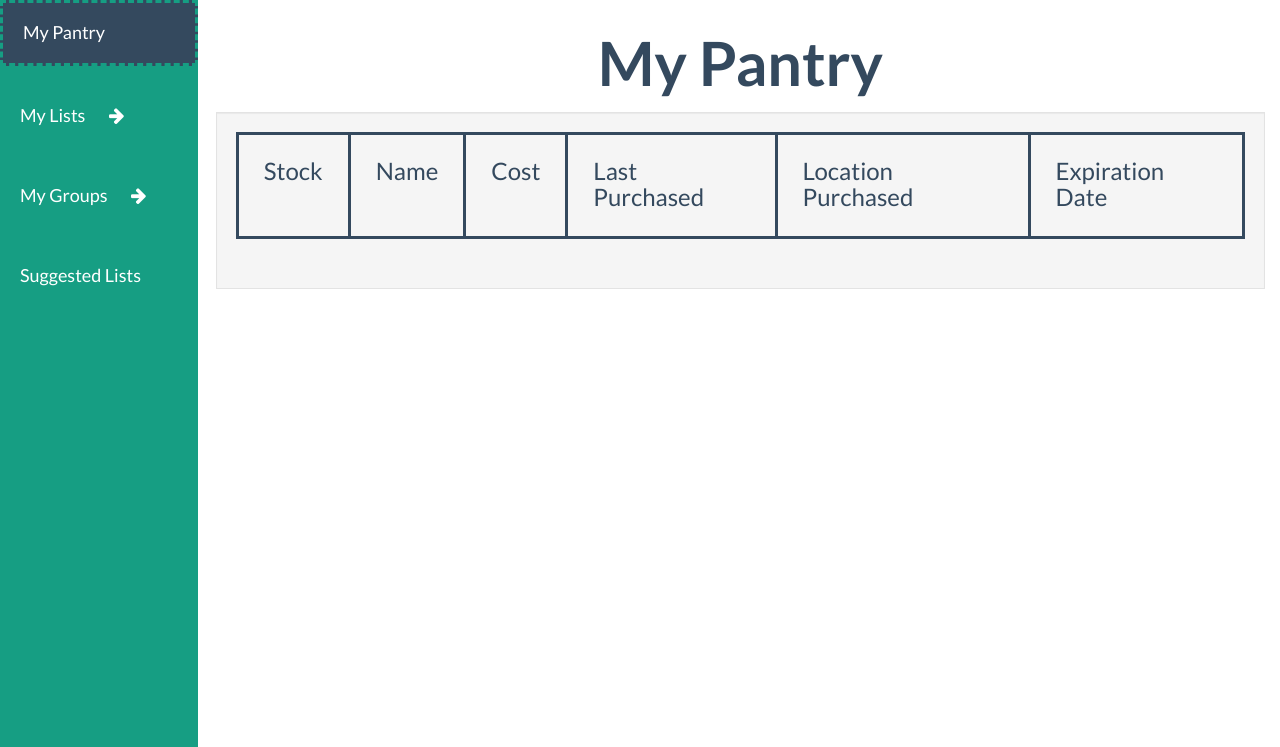
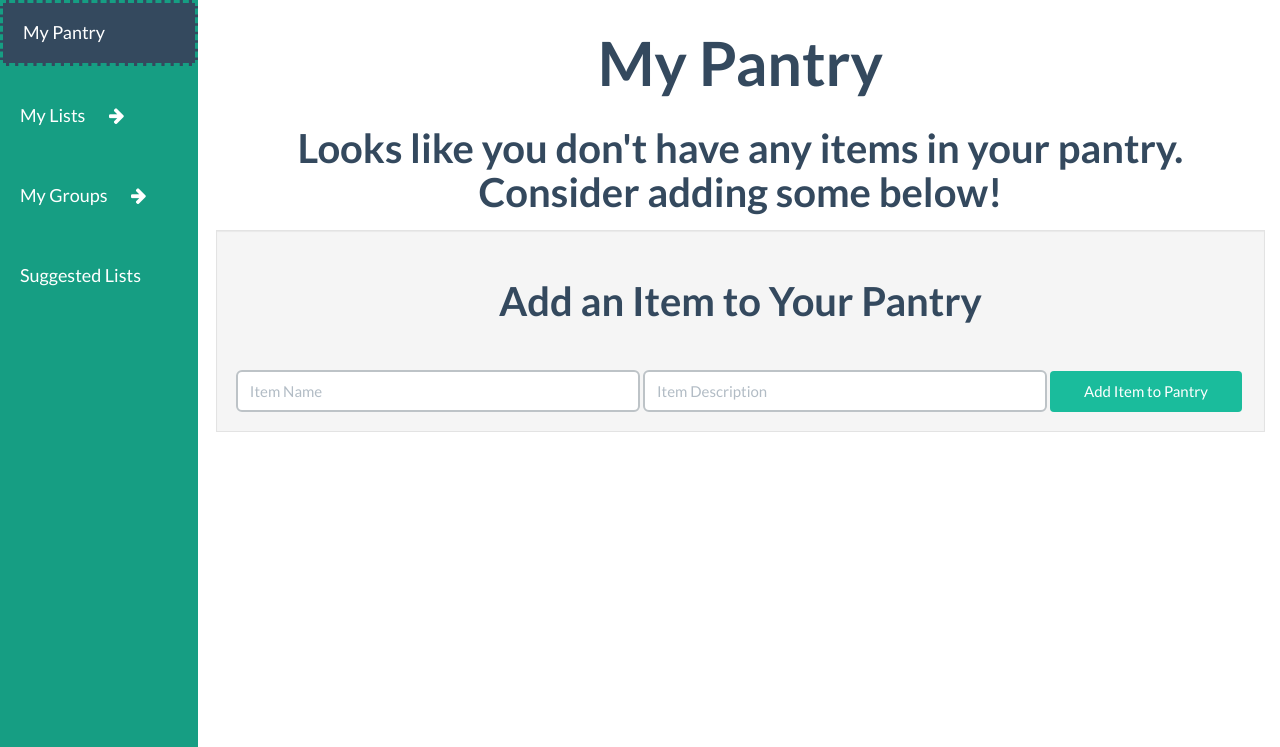
Before and after one commit to Ragnyll/FridgeFiller, a Django app: page /pantry/ in a window 1280 px wide. Shown: the part 53-800 px from the top of the page. Run offline with Django 3.2, Linux system fonts and the light colour scheme; the visitor is signed in with stand-in values (Sample User, id 1); data comes from the database, SQL or seed files in the repository; data that the repository does not hold is empty; some libraries are stand-ins or nearby versions.

Commit message:
Redesign pantry page a bit, and allow user to add new items to their pantry

```diff
--- a/fridgefiller/lists/models.py
+++ b/fridgefiller/lists/models.py
@@ -103,6 +103,9 @@ class ItemDetail(models.Model):
     def get_cost(self):
         if self.cost == int(self.cost):
             self.cost = int(self.cost)
+
+        if self.cost == 0:
+            return "---"
         return self.cost
 
     def get_amount(self):
--- /dev/null
+++ b/fridgefiller/lists/templates/lists/_add_item_to_pantry_form.html
@@ -0,0 +1,11 @@
+<div class="well">
+  <h3 class="text-center">Add {% if pantry_items.all %}Another{% else %}an{% endif %} Item to Your Pantry</h3>
+  <br>
+  <form class="form-inline" method="POST" action="{% url 'add-item-to-pantry' %}">
+    {% csrf_token %}
+    <input type="hidden" name="from_url" value="/pantry/">
+    <input type="text" class="form-control" id="add-item-to-pantry-name" name="add-item-to-pantry-name" placeholder="Item Name">
+    <input type="text" class="form-control" id="add-item-to-pantry-description" name="add-item-to-pantry-desc" placeholder="Item Description">
+    <input type="submit" class="btn btn-primary" id="add-item-to-pantry-button" value="Add Item to Pantry">
+  </form>
+</div>
--- a/fridgefiller/lists/templates/lists/_add_or_edit_item_to_pantry_form.html
+++ b/fridgefiller/lists/templates/lists/_add_or_edit_item_to_pantry_form.html
@@ -1,6 +1,7 @@
 {% if item.name not in user_pantry_item_names %}
   <form method="POST" id="add-item-to-pantry-form" action="{% url 'add-item-to-pantry' %}">
     {% csrf_token %}
+    <input type="hidden" name="from_url" value="/lists/">
     <input type="hidden" name="list_id" value="{{ list.id }}">
     <input type="hidden" name="add-item-to-pantry-name" value="{{ item.name }}">
     <input type="hidden" name="add-item-to-pantry-desc" value="{{ item.description }}">
--- a/fridgefiller/lists/templates/lists/lists.html
+++ b/fridgefiller/lists/templates/lists/lists.html
@@ -17,7 +17,6 @@
     #new-item-save {
         float: right;
     }
-
     #new-item-name {
         width: 43%;
     }
--- a/fridgefiller/lists/templates/lists/pantry.html
+++ b/fridgefiller/lists/templates/lists/pantry.html
@@ -5,7 +5,7 @@
 {% endblock %}
 
 {% block style %}
-  <style>
+  <style type="text/css">
     h4 {
         display: inline;
         vertical-align: middle;
@@ -14,71 +14,98 @@
         border: 3px solid;
         border-collapse: collapse;
     }
+    #edit-item-in-pantry-cost, #edit-item-in-pantry-stock, #edit-item-in-pantry-unit {
+        width: 10%;
+    }
+    .btn {
+        vertical-align: middle;
+    }
+    h4, h6, h2 {
+        display: inline;
+        vertical-align: middle;
+    }
+    #add-item-to-pantry-name, #add-item-to-pantry-description {
+        width: 40%;
+    }
+    #add-item-to-pantry-button {
+        width: 19%;
+    }
+    .alert {
+        display: flex;
+    }
+    .pantry-item:hover {
+        border: 1px solid #169E83;
+    }
   </style>
 {% endblock %}
-
-
 
 {% block content %}
   <h1 class="text-center">My Pantry</h1>
 
-  <div class="well">
-    <table class="table table-borderless">
-      <thead>
-        <tr class="pantry-table-header">
-          <td>
-            <h6>Stock</h6>
-          </td>
-          <td>
-            <h6>Name</h6>
-          </td>
-          <td>
+  {% if pantry_items.all %}
+    {% if messages %}
+      {% for message in messages %}
+        <span>{{ message|safe }}</span>
+      {% endfor %}
+    {% endif %}
+
+    {% for item in pantry_items %}
+      {% if forloop.first %}
+        <div class="row">
+          <div class="col-md-2"></div>
+          <div class="col-md-3"></div>
+          <div class="col-md-1">
             <h6>Cost</h6>
-          </td>
-          <td>
+          </div>
+          <div class="col-md-2">
             <h6>Last Purchased</h6>
-          </td>
-          <td>
+          </div>
+          <div class="col-md-2">
             <h6>Location Purchased</h6>
-          </td>
-          <td>
+          </div>
+          <div class="col-md-2">
             <h6>Expiration Date</h6>
-          </td>
-        </tr>
-      </thead>
-      <tbody>
-        {% for item in pantry_items %}
-          <tr class="shopping-list-row">
-            <td>
-              <h6>{{ item.get_amount }} {{ item.unit }}</h6>
-            </td>
-            <td>
-              <h6><strong>{{ item.name }}</strong></h6>
-            </td>
-            <td>
-              <h6>${{ item.get_cost }}</h6>
-            </td>
-            <td>
-              <h6>{{ item.get_last_purchased }}</h6>
-            </td>
-            <td>
-              <h6>{{ item.get_location_purchased }}</h6>
-            </td>
-            <td>
-              <h6>{{ item.get_expiration_date }}</h6>
-            </td>
-          </tr>
-          {% endfor %}
-      </tbody>
-    </table>
-
-  </div>
-
+          </div>
+        </div>
+      {% endif %}
+      <div class="well pantry-item">
+        <div class="row">
+          <div class="col-md-2">
+            <button class="fa fa-pencil-square btn btn-info">&nbsp;Edit</button>
+            <button class="fa fa-minus-square btn btn-danger">&nbsp;Remove</button>
+          </div>
+          <div class="col-md-3">
+            <h6>{% ifnotequal item.get_amount 0 %}{{ item.get_amount }}{% else %}---{% endifnotequal %}&nbsp;
+              {% ifnotequal item.unit '0' %}{{ item.unit }}{% else %} units{% endifnotequal %}
+              of <strong>{{ item.name }}</strong></h6>
+          </div>
+          <div class="col-md-1">
+            <h6>${{ item.get_cost }}</h6>
+          </div>
+          <div class="col-md-2">
+            <h6>{{ item.get_pretty_last_purchased }}</h6>
+          </div>
+          <div class="col-md-2">
+            <h6>{{ item.get_location_purchased }}</h6>
+          </div>
+          <div class="col-md-2">
+            <h6>{{ item.get_pretty_expiration_date }}</h6>
+          </div>
+        </div>
+        <div class="row">
+          {% include 'lists/_edit_item_in_pantry_form.html' with user_pantry_items=pantry_items %}
+        </div>
+      </div>
+    {% endfor %}
+  {% else %}
+    <h3 class="text-center">Looks like you don't have any items in your pantry.  Consider adding some below!</h3>
+  {% endif %}
+  <!-- Add item to pantry form -->
+  {% include 'lists/_add_item_to_pantry_form.html' %}
 {% endblock %}
 
-
 {% block script %}
-  <script>
+  <script type="text/javascript">
     $(document).ready(function(){
       $('[data-toggle="popover"]').popover({ trigger: "hover" });
     });
--- a/fridgefiller/lists/views.py
+++ b/fridgefiller/lists/views.py
@@ -192,9 +192,14 @@ class AddItemToPantryView(View):
     """
 
     def post(self, request, *args, **kwargs):
-        item_name = request.POST.get('add-item-to-pantry-name', False)
-        item_description = request.POST.get('add-item-to-pantry-desc', False)
+        item_name = request.POST.get('add-item-to-pantry-name', False).title()
+        item_description = request.POST.get('add-item-to-pantry-desc', False).capitalize()
         list_id = request.POST.get('list_id', False)
+        from_url = request.POST.get('from_url', False)
+
+        if from_url == "/pantry/":
+            list_id = str(-1)
+
         try:
             item_detail_obj, c = ItemDetail.objects.get_or_create(name=item_name,
                                                                   description=item_description)
@@ -204,16 +209,21 @@ class AddItemToPantryView(View):
             user_party = Party.objects.get(owner=user_userprofile)
             pantry_obj = Pantry.objects.get(party=user_party)
 
+            # don't add duplicate items
+            if item_detail_obj in pantry_obj.items.all():
+                messages.add_message(request, messages.ERROR, ALERT_ERROR_OPEN + "<strong>ERROR</strong>:  That item already exists in your pantry!" + ALERT_CLOSE, extra_tags=int(list_id))
+                return redirect(from_url + "#" + list_id)
+
             pantry_obj.items.add(item_detail_obj)
 
             # successful, return to lists page with success message
             messages.add_message(request, messages.SUCCESS, ALERT_SUCCESS_OPEN + "<strong>SUCCESS:" + str(item_name) + "</strong>&nbsp;has been added to your pantry!" + ALERT_CLOSE, extra_tags=int(list_id))
-            return redirect("/lists/#" + list_id)
+            return redirect(from_url + "#" + list_id)
 
         # Something went wront creating the Item Detail, give them an error
         except:
             messages.add_message(request, messages.ERROR, ALERT_ERROR_OPEN + "<strong>ERROR</strong>:  Unable to create ItemDetail for that item.  Please let a developer know!" + ALERT_CLOSE, extra_tags=int(list_id))
-            return redirect("/lists/#" + list_id)
+            return redirect(from_url + "#" + list_id)
 
 
 
```
